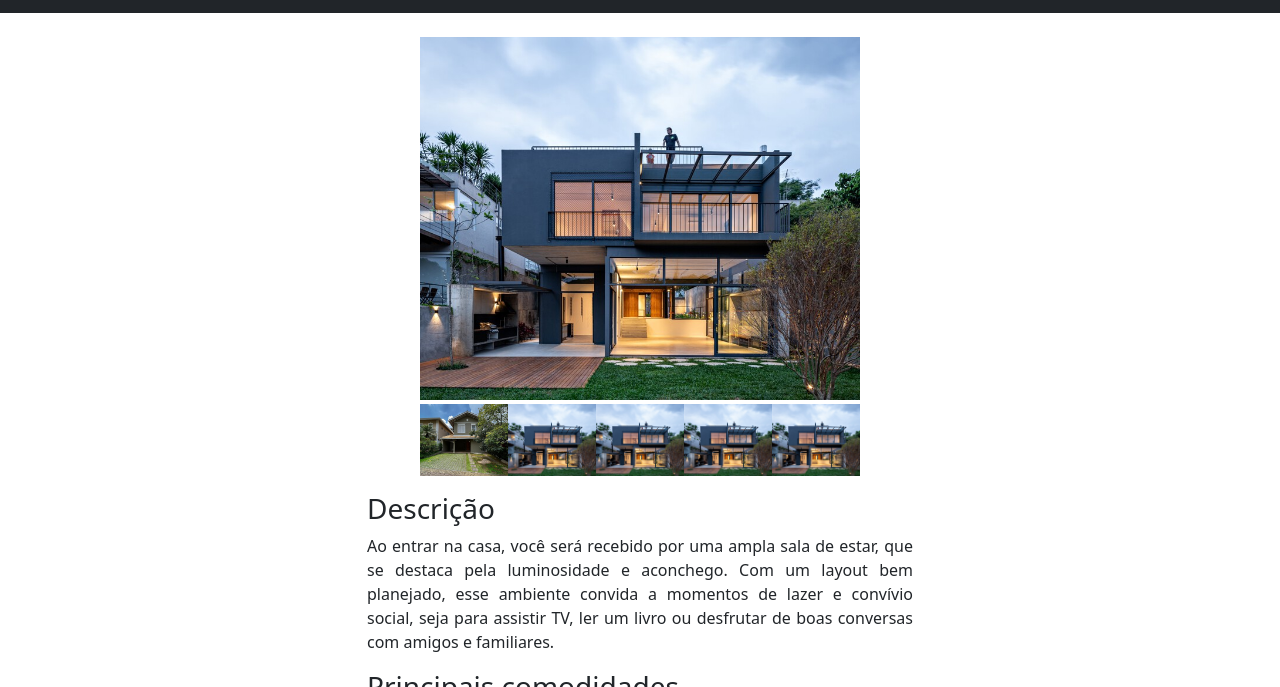
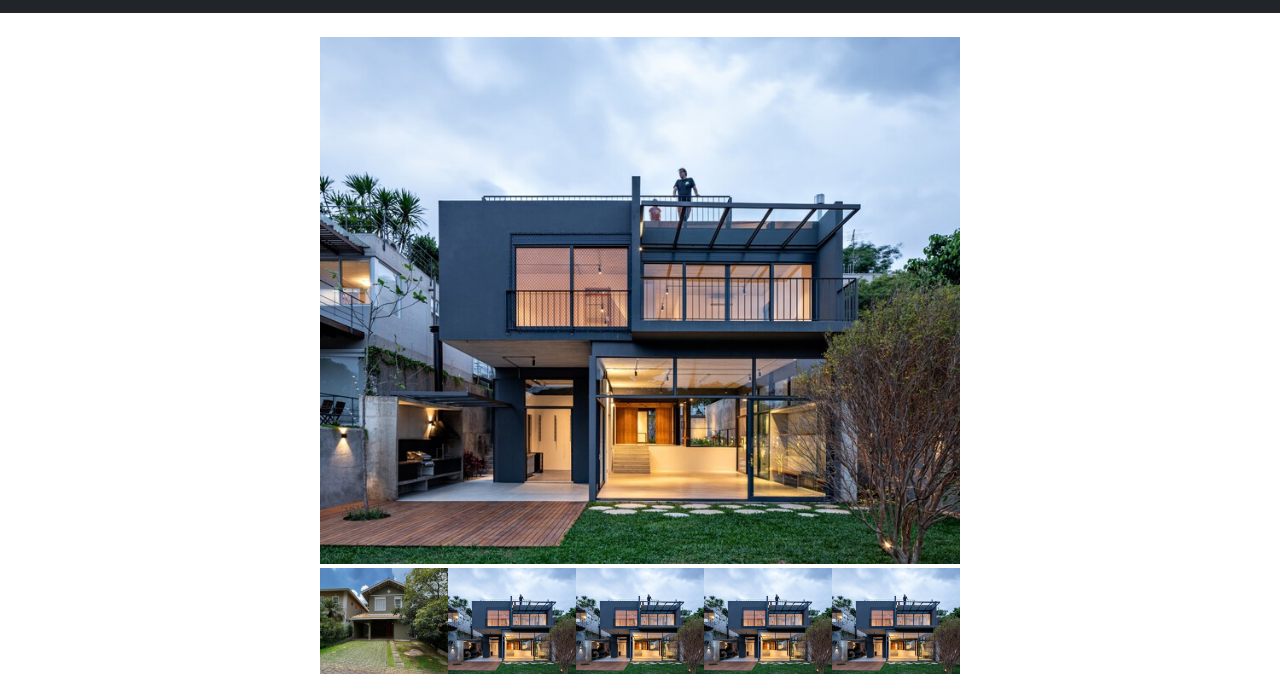
Before and after one commit to Yanlevii/Yan, a plain HTML site: page treino/treino1/imovel.html in a window 1280 px wide. Shown: the part 69-756 px from the top of the page. Drawn offline with nearby package versions, Linux system fonts and the light colour scheme.

Commit message:
Atualização 1.4 cel

```diff
--- a/treino/treino1/css/styles2.css
+++ b/treino/treino1/css/styles2.css
@@ -7,10 +7,10 @@
     min-width: 320px;
 }
 .bloco1{
-   width: 59%;
+   width: 100%;
 }
 .primacasabloco{
-    width: 440px;
+    width: 100%;
 
 }
 .imagem1{
@@ -18,7 +18,7 @@
     background-color: black;
 }
 .casasecund{
-    width:440px;
+    width:100%;
 }
 .secundimg{
     width: 100%;
--- a/treino/treino1/imovel.html
+++ b/treino/treino1/imovel.html
@@ -51,13 +51,14 @@
   </header>
 <br>
 <!--IMAGENS-->
+<div class="telacel">
 <div class="container p-0">
   <div class="row primacasabloco m-auto">
     <div class="col p-0">
       <img src="img/casa1.jpg" alt="casa1" class="imagem1">
     </div>
   </div>
-  <div class="row casasecund m-auto pt-1">
+  <div class="row casasecund m-auto p-0 pt-1 ">
     <div class="col colunaimg2">
       <img src="img/casa2.jpg" alt="casa2" class="secundimg">
     </div>
@@ -76,7 +77,7 @@
 </div>
 
 <!--DESCRIÇÃO-->
-<div class="telacel">
+
   <div class="row descricao   m-auto mt-3">
     <h3>Descrição</h3>
     <p>
@@ -145,6 +146,7 @@
       </div>
     </div>
 </div>
+</div>
 <!--FINAL-->
 <footer class="d-flex flex-wrap py-2 border-top text-white bg-dark">
   <div class="container d-flex">
```
